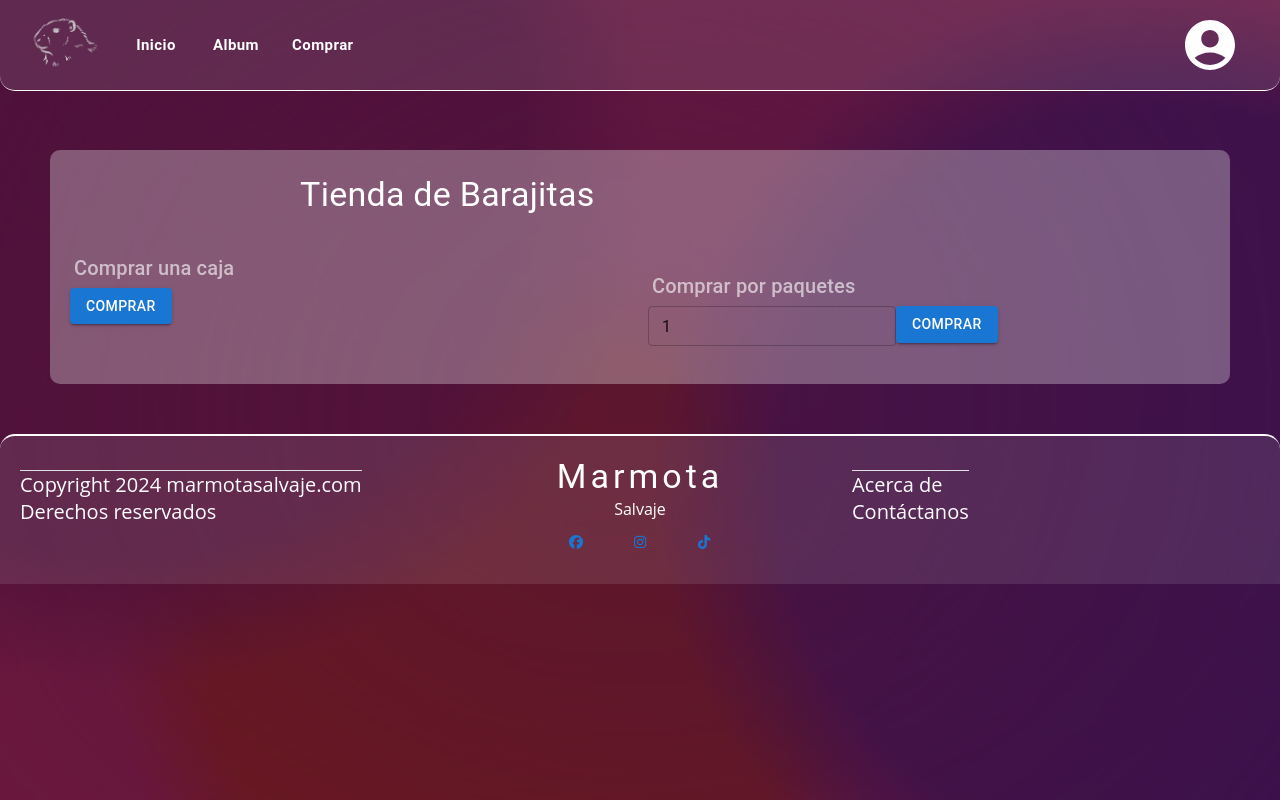
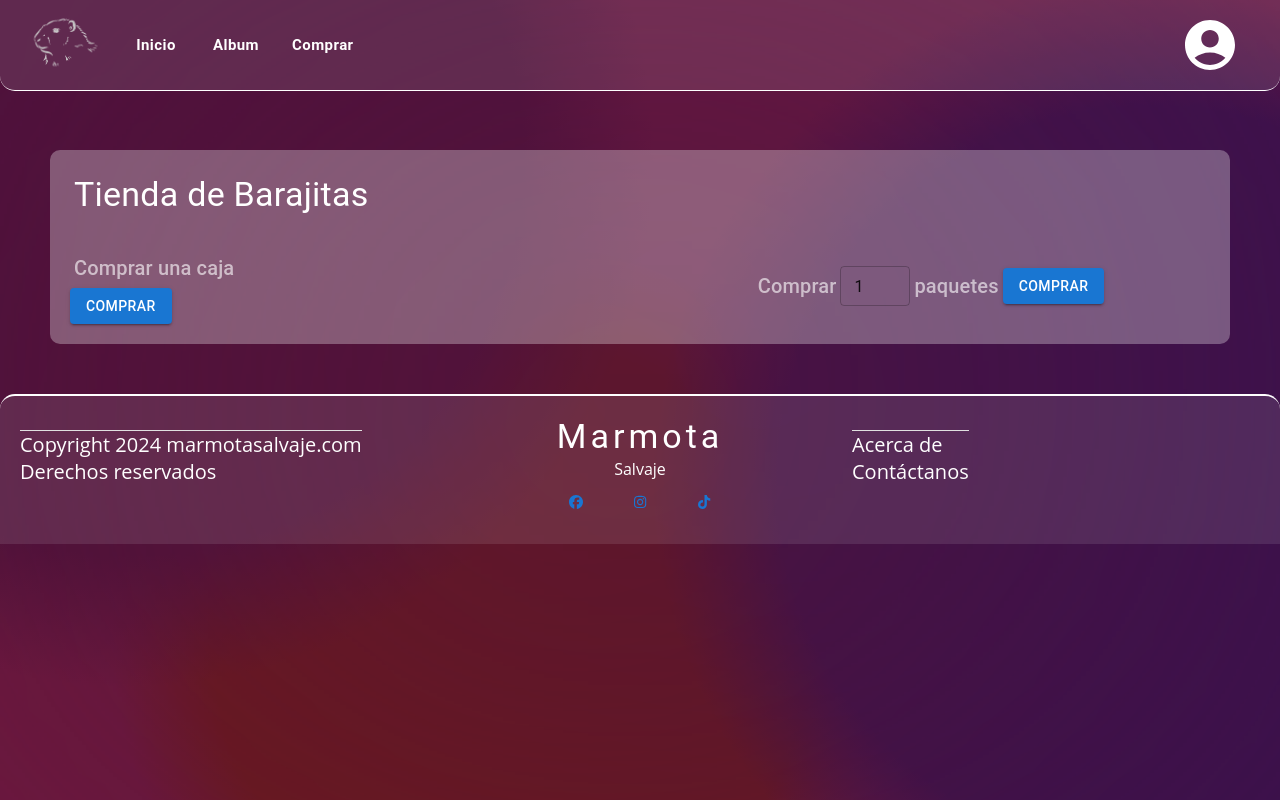
Before and after one commit to anassantosc/CI5644-grupo-azul, a Next.js app in the folder frontend/: page /store in a window 1280 px wide. Built offline with nearby package versions, Linux system fonts and the light colour scheme.

Commit message:
MODIFIED: Store styles

```diff
--- a/frontend/src/pages/store.jsx
+++ b/frontend/src/pages/store.jsx
@@ -8,7 +8,8 @@ import { useAlert } from "../context/AlertContext";
 function Store() {
     const [packages, setPackages] = useState(1);
     const [showPayment, setShowPayment] = useState(false);
-    const payment = useState();
+    const [payment, setPayment] = useState(0);
+    const [paymentSuccess, setPaymentSuccess] = useState(false);
     const showAlert = useAlert();
 
     const handleBuyBox = (quantity) => {
@@ -26,6 +27,7 @@ function Store() {
     const handlePayment = (bool) => {
         if (bool) {
             showAlert('Compra exitosa', 'success');
+            setPaymentSuccess(true);
         } else {
             setShowPayment(false);
             showAlert('Compra cancelada', 'error');
@@ -66,6 +68,19 @@ function Store() {
         );
     }
 
+    if (paymentSuccess) {
+        return (
+            <Layout>
+                <Box className={styles.storeBox}>
+                    <Grid container spacing={2} alignItems="center">
+                        <Grid item xs={6} >
+                            <a href="">Visualizar barajitas nuevas</a>
+                        </Grid>
+                    </Grid>
+                </Box>
+            </Layout>
+        );
+    }
 
     return (
         <Layout>
@@ -82,7 +97,12 @@ function Store() {
                             Tienda de Barajitas
                         </Typography>
                     </Grid>
-                    <Grid item xs={6} justifyContent="center" alignItems="center" marginBottom="2.5em">
+                    <Grid
+                        item
+                        xs={6}
+                        justifyContent="center"
+                        alignItems="center"
+                    >
                         <Typography variant="h6" className={styles.subtitle}>
                             Comprar una caja
                         </Typography>
@@ -95,9 +115,16 @@ function Store() {
                             Comprar
                         </Button>
                     </Grid>
-                    <Grid item xs={6} justifyContent="center" alignItems="center">
+                    <Grid
+                        item
+                        xs={6}
+                        container
+                        direction="row"
+                        justifyContent="center"
+                        alignItems="center"
+                    >
                         <Typography variant="h6" className={styles.subtitle}>
-                            Comprar por paquetes
+                            Comprar
                         </Typography>
                         <TextField
                             type="number"
@@ -107,7 +134,11 @@ function Store() {
                             size="small"
                             color="secondary"
                             className={styles.textPackage}
+                            inputProps={{ min: 1, max: 99 }}
                         />
+                        <Typography variant="h6" className={styles.subtitle}>
+                            paquetes
+                        </Typography>
                         <Button
                             variant="contained"
                             color="primary"
--- a/frontend/styles/Store.module.css
+++ b/frontend/styles/Store.module.css
@@ -14,7 +14,6 @@
     margin: 4px;
     padding: 4px;
     display: flex;
-    justify-content: center;
     gap: 1em;
 }
 
@@ -22,6 +21,7 @@
     margin-right: 10px;
     margin-bottom: 2px;
     color: white;
+    width: 70px;
 }
 
 .saleButton {
@@ -29,7 +29,6 @@
     color: white;
     margin-top: 10px;
     margin-bottom: 10px;
-    margin-left: 40px;
     display: flex;
     justify-content: center;
     align-items: center;
```
